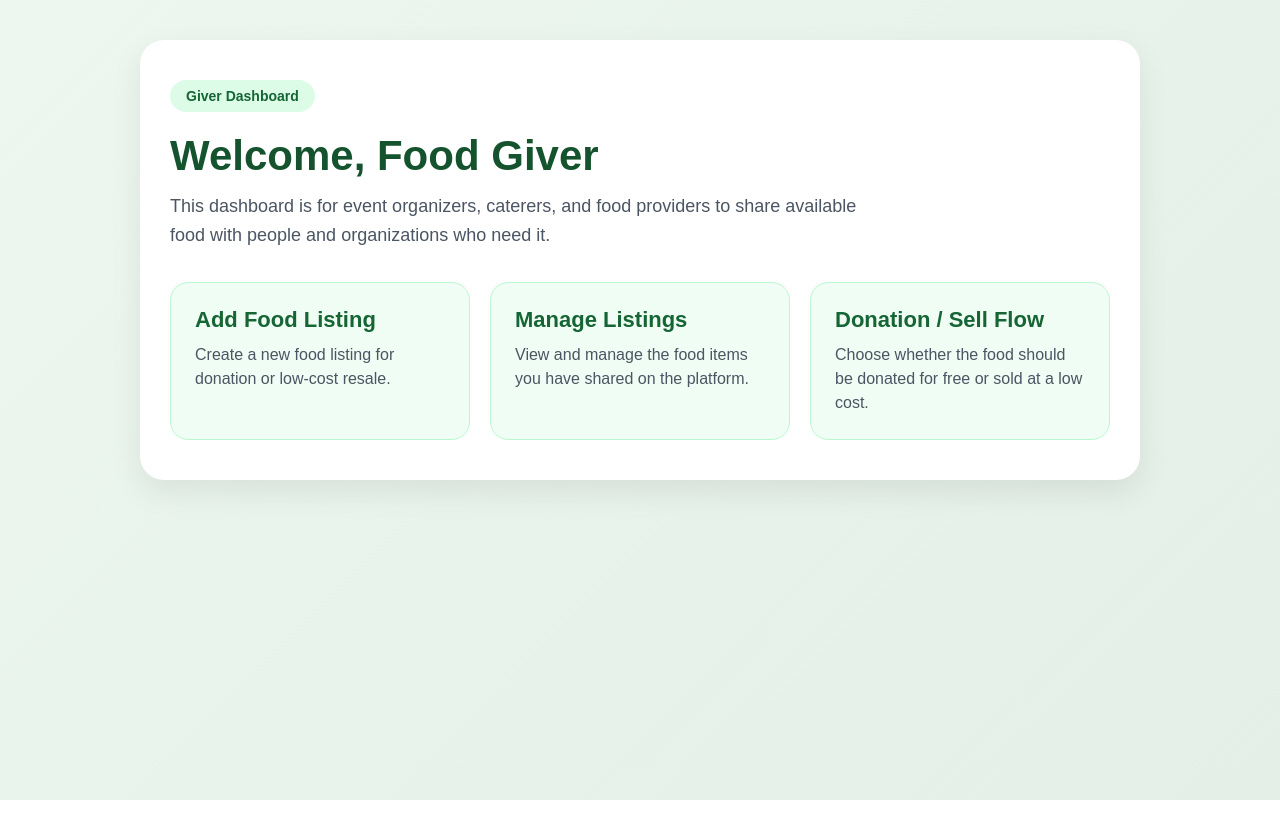
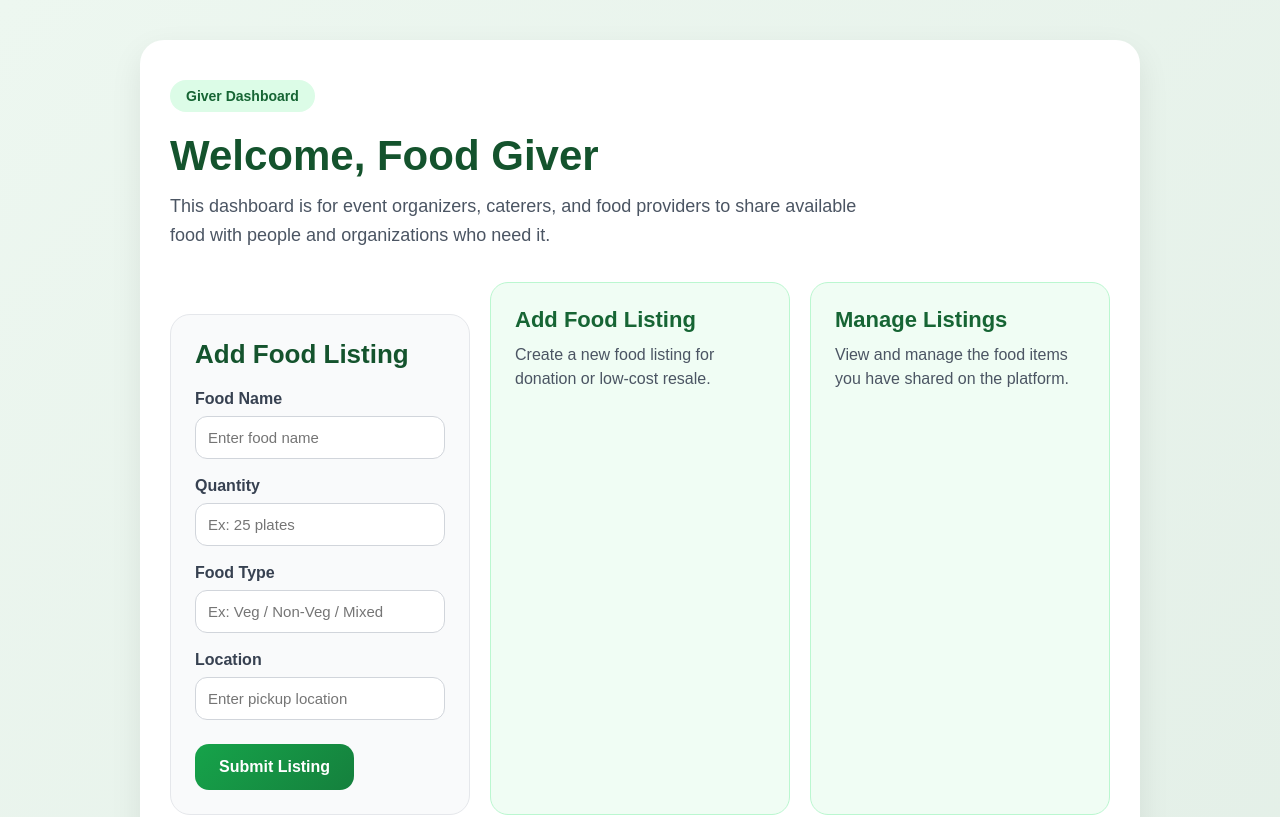
Before and after one commit to GauravSingh1P/FoodBridge, a React (Vite) app in the folder eatdoc/vite-project/: page /giver in a window 1280 px wide. Shown: the top 817 px of the page. Built offline with nearby package versions, Linux system fonts and the light colour scheme.

Commit message:
FB-GV02-v0.3: Food listing form added Reason: Capture food details (name, quantity)

```diff
--- /dev/null
+++ b/eatdoc/vite-project/src/components/FoodListingForm.jsx
@@ -0,0 +1,186 @@
+import { useState } from 'react'
+
+function FoodListingForm() {
+  const [foodName, setFoodName] = useState('')
+  const [quantity, setQuantity] = useState('')
+  const [foodType, setFoodType] = useState('')
+  const [location, setLocation] = useState('')
+
+  const handleSubmit = (event) => {
+    event.preventDefault()
+
+    const foodData = {
+      foodName,
+      quantity,
+      foodType,
+      location,
+    }
+
+    console.log('Food Listing Submitted:', foodData)
+
+    alert('Food listing captured successfully!')
+
+    setFoodName('')
+    setQuantity('')
+    setFoodType('')
+    setLocation('')
+  }
+
+  return (
+    <form
+      onSubmit={handleSubmit}
+      style={{
+        marginTop: '32px',
+        backgroundColor: '#f9fafb',
+        border: '1px solid #e5e7eb',
+        borderRadius: '20px',
+        padding: '24px',
+      }}
+    >
+      <h2
+        style={{
+          fontSize: '26px',
+          color: '#14532d',
+          marginBottom: '20px',
+        }}
+      >
+        Add Food Listing
+      </h2>
+
+      <div
+        style={{
+          display: 'grid',
+          gridTemplateColumns: 'repeat(auto-fit, minmax(220px, 1fr))',
+          gap: '18px',
+        }}
+      >
+        <div>
+          <label
+            style={{
+              display: 'block',
+              marginBottom: '8px',
+              fontWeight: '600',
+              color: '#374151',
+            }}
+          >
+            Food Name
+          </label>
+          <input
+            type="text"
+            placeholder="Enter food name"
+            value={foodName}
+            onChange={(event) => setFoodName(event.target.value)}
+            required
+            style={{
+              width: '100%',
+              padding: '12px',
+              borderRadius: '12px',
+              border: '1px solid #d1d5db',
+              fontSize: '15px',
+            }}
+          />
+        </div>
+
+        <div>
+          <label
+            style={{
+              display: 'block',
+              marginBottom: '8px',
+              fontWeight: '600',
+              color: '#374151',
+            }}
+          >
+            Quantity
+          </label>
+          <input
+            type="text"
+            placeholder="Ex: 25 plates"
+            value={quantity}
+            onChange={(event) => setQuantity(event.target.value)}
+            required
+            style={{
+              width: '100%',
+              padding: '12px',
+              borderRadius: '12px',
+              border: '1px solid #d1d5db',
+              fontSize: '15px',
+            }}
+          />
+        </div>
+
+        <div>
+          <label
+            style={{
+              display: 'block',
+              marginBottom: '8px',
+              fontWeight: '600',
+              color: '#374151',
+            }}
+          >
+            Food Type
+          </label>
+          <input
+            type="text"
+            placeholder="Ex: Veg / Non-Veg / Mixed"
+            value={foodType}
+            onChange={(event) => setFoodType(event.target.value)}
+            required
+            style={{
+              width: '100%',
+              padding: '12px',
+              borderRadius: '12px',
+              border: '1px solid #d1d5db',
+              fontSize: '15px',
+            }}
+          />
+        </div>
+
+        <div>
+          <label
+            style={{
+              display: 'block',
+              marginBottom: '8px',
+              fontWeight: '600',
+              color: '#374151',
+            }}
+          >
+            Location
+          </label>
+          <input
+            type="text"
+            placeholder="Enter pickup location"
+            value={location}
+            onChange={(event) => setLocation(event.target.value)}
+            required
+            style={{
+              width: '100%',
+              padding: '12px',
+              borderRadius: '12px',
+              border: '1px solid #d1d5db',
+              fontSize: '15px',
+            }}
+          />
+        </div>
+      </div>
+
+      <button
+        type="submit"
+        style={{
+          marginTop: '24px',
+          padding: '14px 24px',
+          border: 'none',
+          borderRadius: '14px',
+          background: 'linear-gradient(135deg, #16a34a, #15803d)',
+          color: '#ffffff',
+          fontSize: '16px',
+          fontWeight: '600',
+          cursor: 'pointer',
+        }}
+      >
+        Submit Listing
+      </button>
+    </form>
+  )
+}
+
+export default FoodListingForm
--- a/eatdoc/vite-project/src/pages/GiverPage.jsx
+++ b/eatdoc/vite-project/src/pages/GiverPage.jsx
@@ -1,3 +1,4 @@
+import FoodListingForm from '../components/FoodListingForm'
 function GiverPage() {
   return (
     <div
@@ -63,6 +64,7 @@ function GiverPage() {
             gap: '20px',
           }}
         >
+          <FoodListingForm />
           <div
             style={{
               backgroundColor: '#f0fdf4',
```
